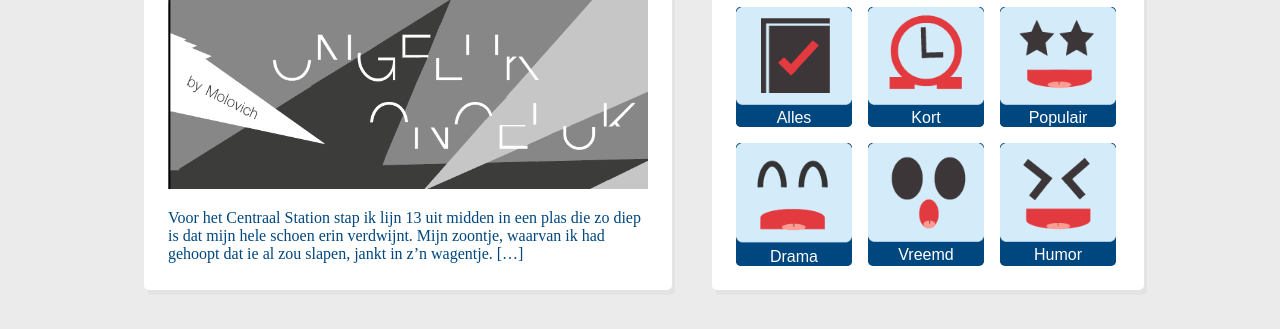
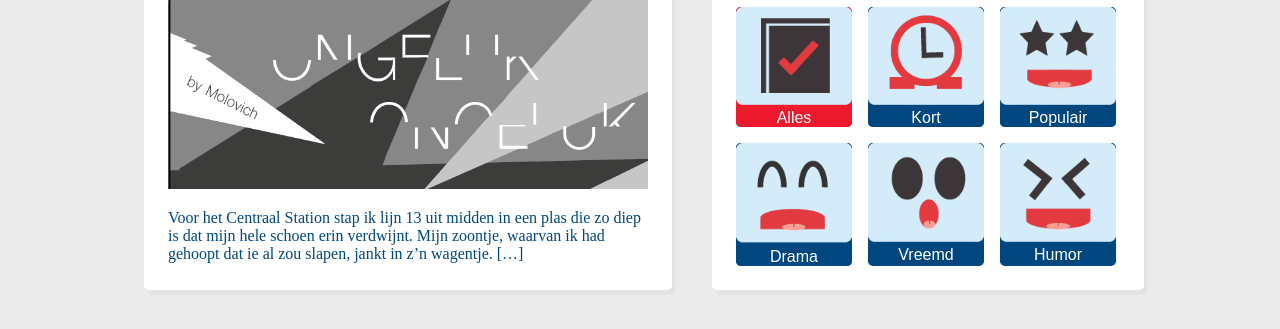
Before and after one commit to MiloZwemmer/99verhalen, a plain HTML site: page index.html in a window 1280 px wide. In both pictures the pointer is over the element "Alles". Shown: the part 411-740 px from the top of the page. Drawn offline with Linux system fonts and the light colour scheme.

Commit message:
hover effect genres

```diff
--- a/index.css
+++ b/index.css
@@ -197,7 +197,9 @@ figcaption {
     font-family: sans-serif;
 
 }
-
+nav#genres figure:hover {
+    background-color: #ed192c;
+}
 /* laptops/desktops */
 @media only screen and (min-width: 62em) {
 
```
